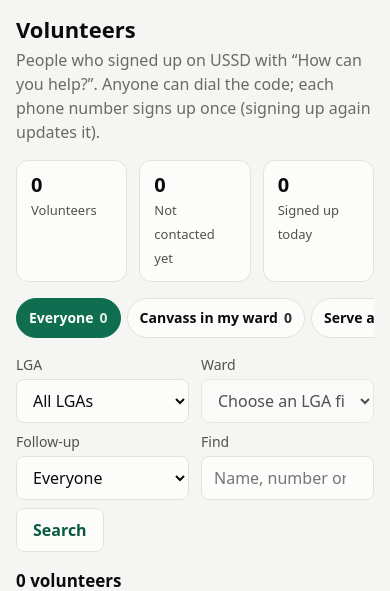
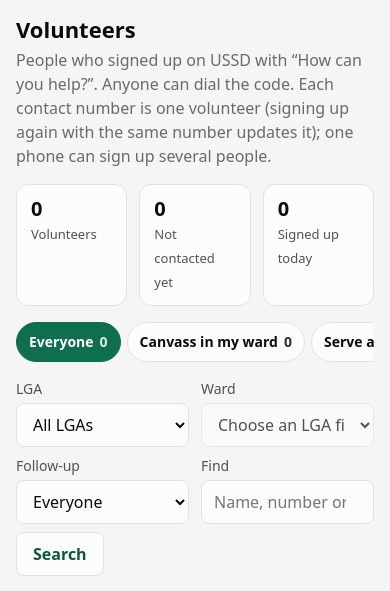
Before and after one commit to harmanicomputech/electionshield-app, a Laravel app: page /volunteers in a window 390 px wide. Shown: the part 56-647 px from the top of the page. Run offline with Laravel 12, Linux system fonts and the light colour scheme; the visitor is signed in with stand-in values (Sample User, id 1); data comes from the database, SQL or seed files in the repository; data that the repository does not hold is empty.

Commit message:
Volunteers: one per contact number, not per phone dialled from
Signing up a second person from the same phone replaced the first. Now each
contact number is one volunteer (the same number again updates it), so one
phone can sign up family and friends; at most USSD_VOLUNTEER_DAILY_LIMIT
(20) sign-ups per phone per day. Migration swaps the unique key (keeps a plain
index if old data already shares a contact number).

Co-Authored-By: Claude Opus 5.5 <noreply@anthropic.com>
Claude-Session: https://claude.ai/code/session_01Ue7rKFhQG41ADeEoQWFdLD

```diff
--- a/app/Models/Volunteer.php
+++ b/app/Models/Volunteer.php
@@ -6,7 +6,7 @@ use Illuminate\Database\Eloquent\Model;
 
 /**
  * A "How can you help?" sign-up from the USSD service (anyone can dial).
- * One per phone number there; the USSD service sends it again when it changes.
+ * One per contact number there (one phone can sign up several people); the USSD service sends it again when it changes.
  */
 class Volunteer extends Model
 {
--- a/resources/views/volunteers/index.blade.php
+++ b/resources/views/volunteers/index.blade.php
@@ -10,7 +10,7 @@
 @section('content')
 <div class="page-head">
     <h1>Volunteers</h1>
-    <p class="muted">People who signed up on USSD with “How can you help?”. Anyone can dial the code; each phone number signs up once (signing up again updates it).</p>
+    <p class="muted">People who signed up on USSD with “How can you help?”. Anyone can dial the code. Each contact number is one volunteer (signing up again with the same number updates it); one phone can sign up several people.</p>
 </div>
 
 <div class="stats vol-stats">
```
